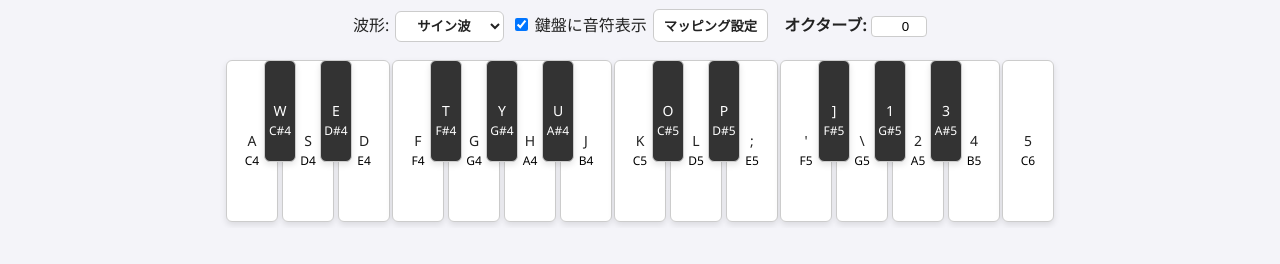
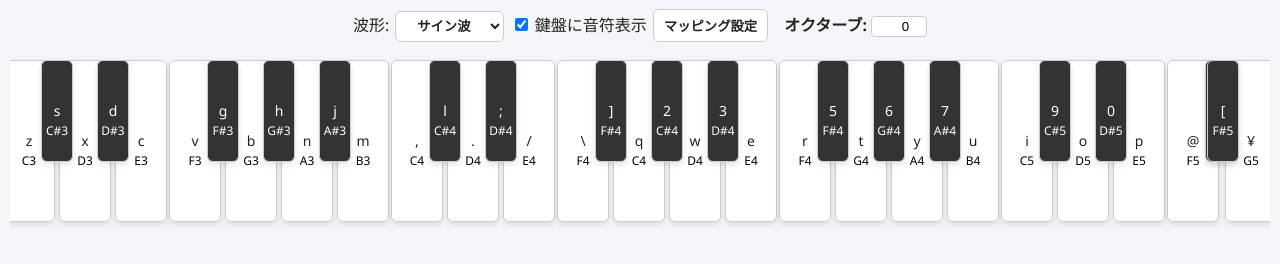
Before and after one commit to mouse0329/mouse-archive, a plain HTML site: page ki/index.html in a window 1280 px wide. Shown: the part 68-332 px from the top of the page. Drawn offline with nearby package versions, Linux system fonts and the light colour scheme.

Commit message:
デフォルト

```diff
--- a/ki/index.html
+++ b/ki/index.html
@@ -218,38 +218,49 @@
     <script>
         // 初期マップ
         let keyMapJP = [
-            // C4〜B4
-            { key: "A", note: "C4", color: "白" },
-            { key: "W", note: "C#4", color: "黒" },
-            { key: "S", note: "D4", color: "白" },
-            { key: "E", note: "D#4", color: "黒" },
-            { key: "D", note: "E4", color: "白" },
+            // 下段
+            { key: "z", note: "C3", color: "白" },
+            { key: "s", note: "C#3", color: "黒" },
+            { key: "x", note: "D3", color: "白" },
+            { key: "d", note: "D#3", color: "黒" },
+            { key: "c", note: "E3", color: "白" },
+            { key: "v", note: "F3", color: "白" },
+            { key: "g", note: "F#3", color: "黒" },
+            { key: "b", note: "G3", color: "白" },
+            { key: "h", note: "G#3", color: "黒" },
+            { key: "n", note: "A3", color: "白" },
+            { key: "j", note: "A#3", color: "黒" },
+            { key: "m", note: "B3", color: "白" },
+            { key: ",", note: "C4", color: "白" },
+            { key: "l", note: "C#4", color: "黒" },
+            { key: ".", note: "D4", color: "白" },
+            { key: ";", note: "D#4", color: "黒" },
+            { key: "/", note: "E4", color: "白" },
+            { key: "\\", note: "F4", color: "白" },
+            { key: "]", note: "F#4", color: "黒" },
 
-            { key: "F", note: "F4", color: "白" },
-            { key: "T", note: "F#4", color: "黒" },
-            { key: "G", note: "G4", color: "白" },
-            { key: "Y", note: "G#4", color: "黒" },
-            { key: "H", note: "A4", color: "白" },
-            { key: "U", note: "A#4", color: "黒" },
-            { key: "J", note: "B4", color: "白" },
-
-            // C5〜B5
-            { key: "K", note: "C5", color: "白" },
-            { key: "O", note: "C#5", color: "黒" },
-            { key: "L", note: "D5", color: "白" },
-            { key: "P", note: "D#5", color: "黒" },
-            { key: ";", note: "E5", color: "白" },
-
-            { key: "'", note: "F5", color: "白" },
-            { key: "]", note: "F#5", color: "黒" },
-            { key: "\\", note: "G5", color: "白" },
-            { key: "1", note: "G#5", color: "黒" },
-            { key: "2", note: "A5", color: "白" },
-            { key: "3", note: "A#5", color: "黒" },
-            { key: "4", note: "B5", color: "白" },
-
-            // C6
-            { key: "5", note: "C6", color: "白" }
+            // 上段
+            { key: "q", note: "C4", color: "白" },
+            { key: "2", note: "C#4", color: "黒" },
+            { key: "w", note: "D4", color: "白" },
+            { key: "3", note: "D#4", color: "黒" },
+            { key: "e", note: "E4", color: "白" },
+            { key: "r", note: "F4", color: "白" },
+            { key: "5", note: "F#4", color: "黒" },
+            { key: "t", note: "G4", color: "白" },
+            { key: "6", note: "G#4", color: "黒" },
+            { key: "y", note: "A4", color: "白" },
+            { key: "7", note: "A#4", color: "黒" },
+            { key: "u", note: "B4", color: "白" },
+            { key: "i", note: "C5", color: "白" },
+            { key: "9", note: "C#5", color: "黒" },
+            { key: "o", note: "D5", color: "白" },
+            { key: "0", note: "D#5", color: "黒" },
+            { key: "p", note: "E5", color: "白" },
+            { key: "@", note: "F5", color: "白" },
+            { key: "^", note: "F#5", color: "黒" },
+            { key: "[", note: "F#5", color: "黒" },
+            { key: "¥", note: "G5", color: "白" }
         ];
 
 
```
